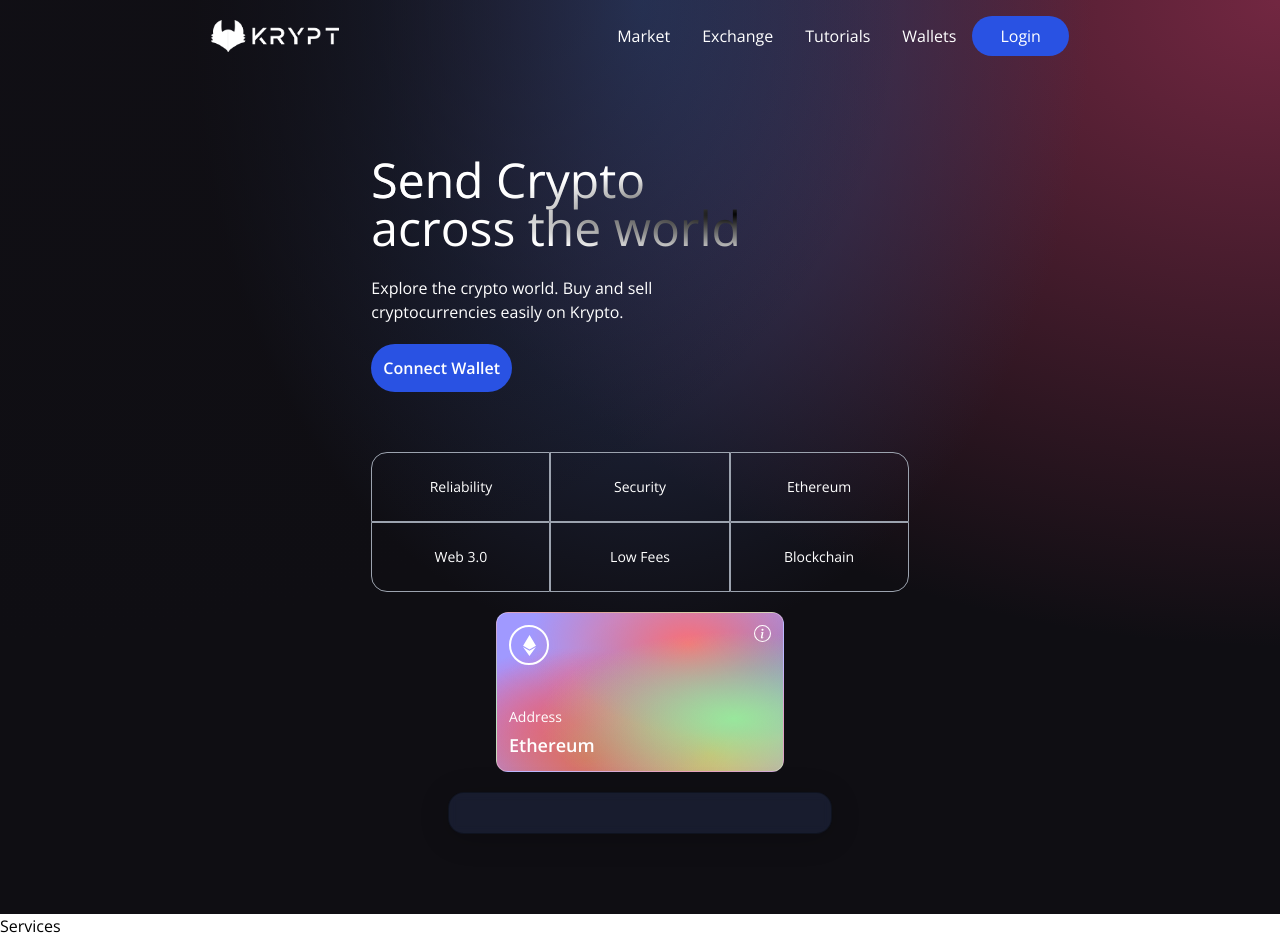
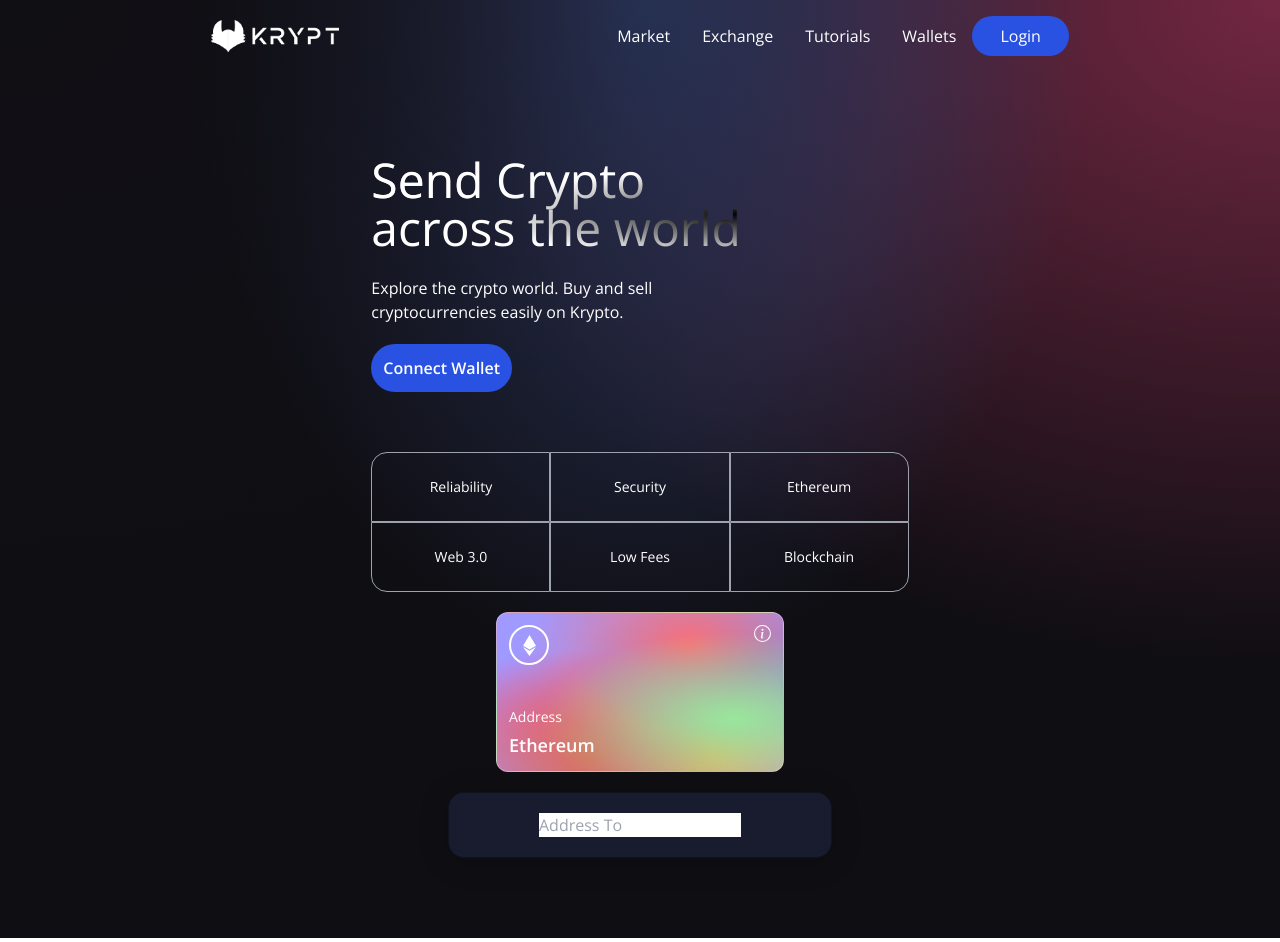
Before and after one commit to thateflondon/Krypto, a React (Vite) app in the folder client/: page / in a window 1280 px wide. Shown: the top 942 px of the page. Built offline with nearby package versions, Linux system fonts and the light colour scheme.

Commit message:
feat(app): create form's input element

```diff
--- a/client/src/components/Welcome.jsx
+++ b/client/src/components/Welcome.jsx
@@ -7,7 +7,17 @@ import { Loader } from "./";
 const commonStyles =
   "min-h-[70px] sm:px-0 px-2 sm:min-w-[120px] flex justify-center items-center border-[0.5px] border-gray-400 text-sm font-light text-white";
 
+// create input element
+// const Input = ({ placeholder }) => (
+//   <input
+//     placeholder={placeholder}
+//   />
+// );
+
+const Input = ({ placeholder }) => <input placeholder={placeholder} />;
+
 const Welcome = () => {
+  // helps to connect wallet
   const connectWallet = () => {};
 
   return (
@@ -60,7 +70,13 @@ const Welcome = () => {
           </div>
           {/* Create form */}
           <div className="p-5 sm:w-96 w-full flex flex-col justify-start items-center blue-glassmorphism">
-
+            <Input
+              placeholder="Address To"
+              name="addressTo"
+              type="text"
+              // handleChange function
+              handleChange={() => {}}
+            />
           </div>
         </div>
       </div>
```
